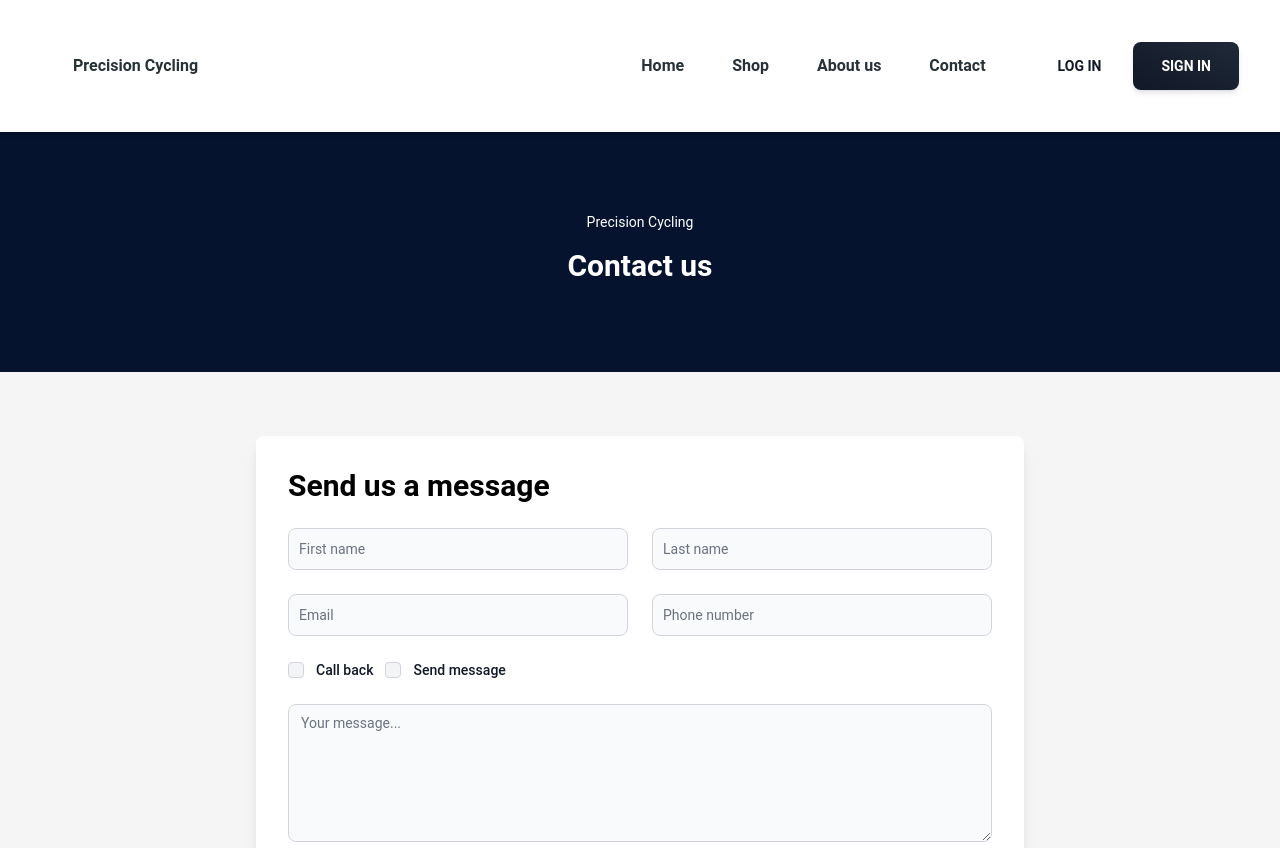
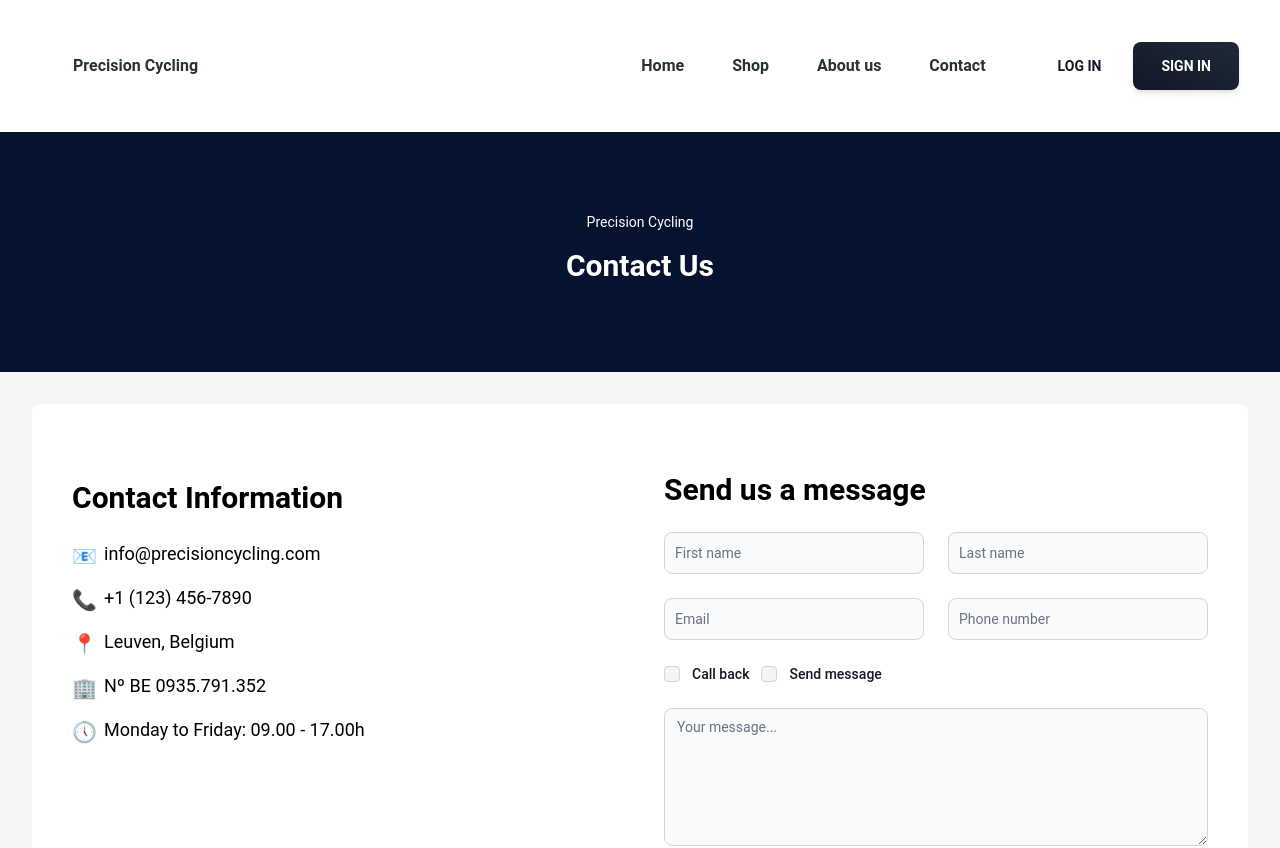
Before and after one commit to IgorMoensStudent/VisualDesign27, a Next.js app in the folder visualdesign/: page /contact in a window 1280 px wide. Shown: the top 848 px of the page. Built offline with nearby package versions, Linux system fonts and the light colour scheme.

Commit message:
contact page reworked

```diff
--- a/visualdesign/pages/contact/index.tsx
+++ b/visualdesign/pages/contact/index.tsx
@@ -14,13 +14,59 @@ const Contact: React.FC = () => {
         <div className="mx-auto max-w-full">
                 <div className="h-[15rem] w-full bg-[#06132E] text-white flex flex-col items-center justify-center">
                     <div className="text-sm text-center mb-4">Precision Cycling</div>
-                <div className="text-3xl font-bold mb-2 text-center">Contact us</div>
+                    <div className="text-3xl font-bold mb-2 text-center">Contact Us</div>
                 </div>
             </div>
 
             <div className="flex-grow p-8 bg-[#F5F5F5]">
-            <div className="flex flex-col lg:flex-row gap-8 p-8 items-center justify-center">
-                <div className="max-w-3xl w-full bg-white rounded-lg shadow-lg p-8">
+
+                <div className="flex flex-col lg:flex-row gap-8 p-8 items-center justify-center bg-white rounded-lg ">
+
+                    <div className="max-w-3xl w-full p-2 mb-40">
+                        <div className="mb-6 text-3xl font-bold">Contact Information</div>
+                        <div className="mb-4">
+                            <div className="flex items-center mb-2">
+                                <span className="w-6 h-6 mr-2 text-xl">
+                                    📧
+                                </span>
+                                <span className="text-lg">info@precisioncycling.com</span>
+                            </div>
+                        </div>
+                        <div className="mb-4">
+                            <div className="flex items-center mb-2">
+                                <span className="w-6 h-6 mr-2 text-xl">
+                                    📞
+                                </span>
+                                <span className="text-lg">+1 (123) 456-7890</span>
+                            </div>
+                        </div>
+                        <div className="mb-4">
+                            <div className="flex items-center mb-2">
+                                <span className="w-6 h-6 mr-2 text-xl">
+                                    📍
+                                </span>
+                                <span className="text-lg">Leuven, Belgium</span>
+                            </div>
+                        </div>
+                        <div className="mb-4">
+                            <div className="flex items-center mb-2">
+                                <span className="w-6 h-6 mr-2 text-xl">
+                                    🏢
+                                </span>
+                                <span className="text-lg">Nº BE 0935.791.352</span>
+                            </div>
+                        </div>
+                        <div className="mb-4">
+                            <div className="flex items-center mb-2">
+                                <span className="w-6 h-6 mr-2 text-xl">
+                                    🕔
+                                </span>
+                                <span className="text-lg">Monday to Friday: 09.00 - 17.00h</span>
+                            </div>
+                        </div>
+                    </div>
+
+                    <div className="max-w-3xl w-full p-2 mt-7">
                         <div className="mb-6 text-3xl font-bold">Send us a message</div>
 
                         <div className="grid grid-cols-2 gap-6 mb-6">
@@ -67,9 +113,9 @@ const Contact: React.FC = () => {
                         </Button>
                     </div>
                 </div>
+
             </div>
         </main>
-
     </>
   )
 }
```
Lines whose indentation alone changed are shown as unchanged.
